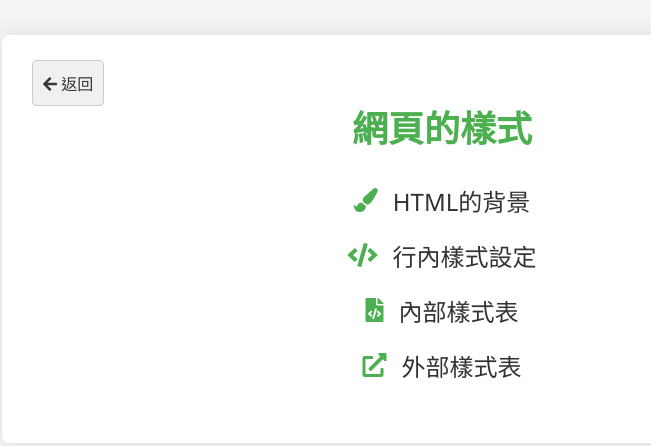
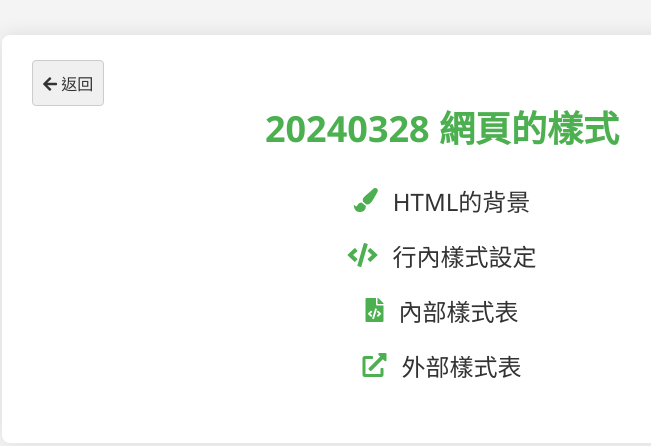
Before and after one commit to yuchen1102/Web-Design, a plain HTML site: page 20240328/20240328.html in a window 1280 px wide. Shown: the part 161-607 px from the top of the page, without its empty margins (198-849 px from the left). Drawn offline with Linux system fonts and the light colour scheme.

Commit message:
Update 20240328.html

```diff
--- a/20240328/20240328.html
+++ b/20240328/20240328.html
@@ -13,7 +13,7 @@
     <div class="container">
         <div class="content-wrapper">
             <a href="../index.html" class="back-link" onclick="goBack()"><i class="fas fa-arrow-left"></i> 返回</a>
-            <h1>網頁的樣式</h1>
+            <h1>20240328 網頁的樣式</h1>
             <ul class="project-list">
                 <li><a href="HTML_attr.html"><i class="fas fa-paint-brush"></i> HTML的背景</a></li>
                 <li><a href="inline.html"><i class="fas fa-code"></i> 行內樣式設定</a></li>
```
